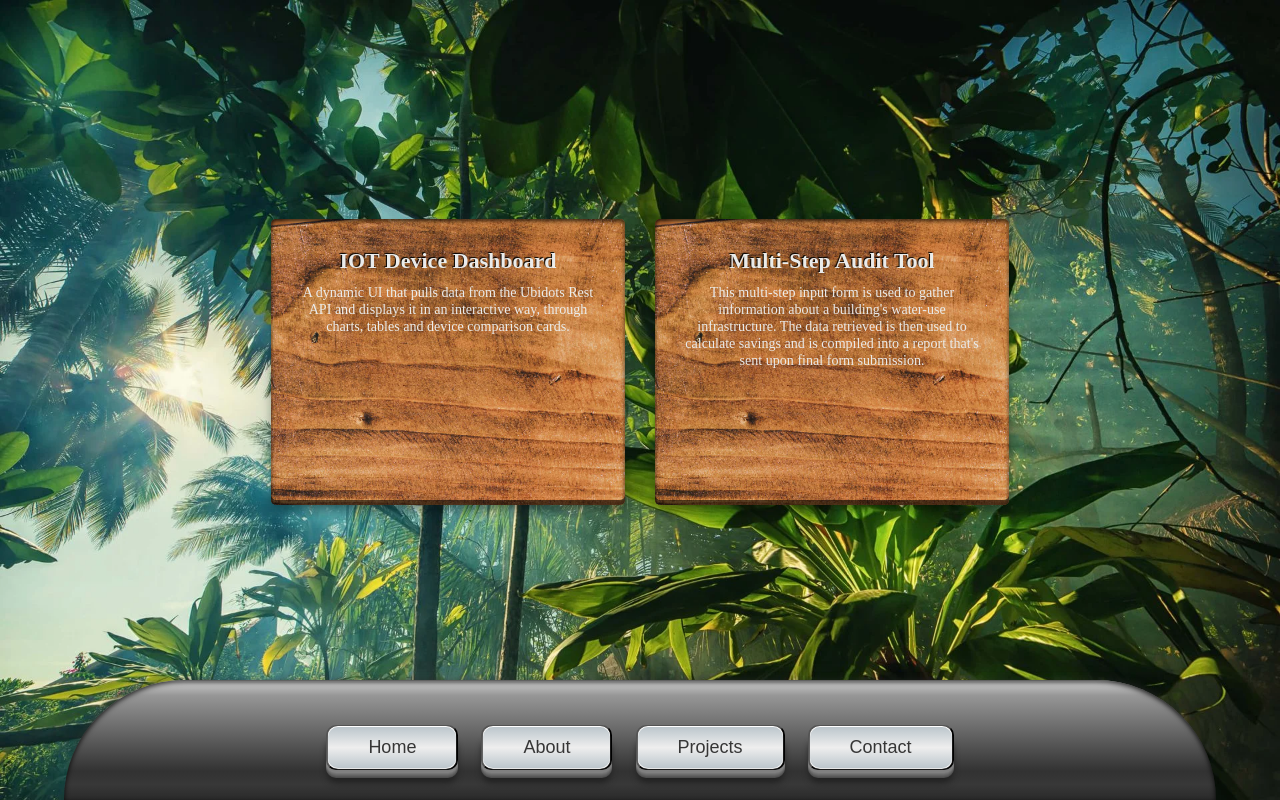
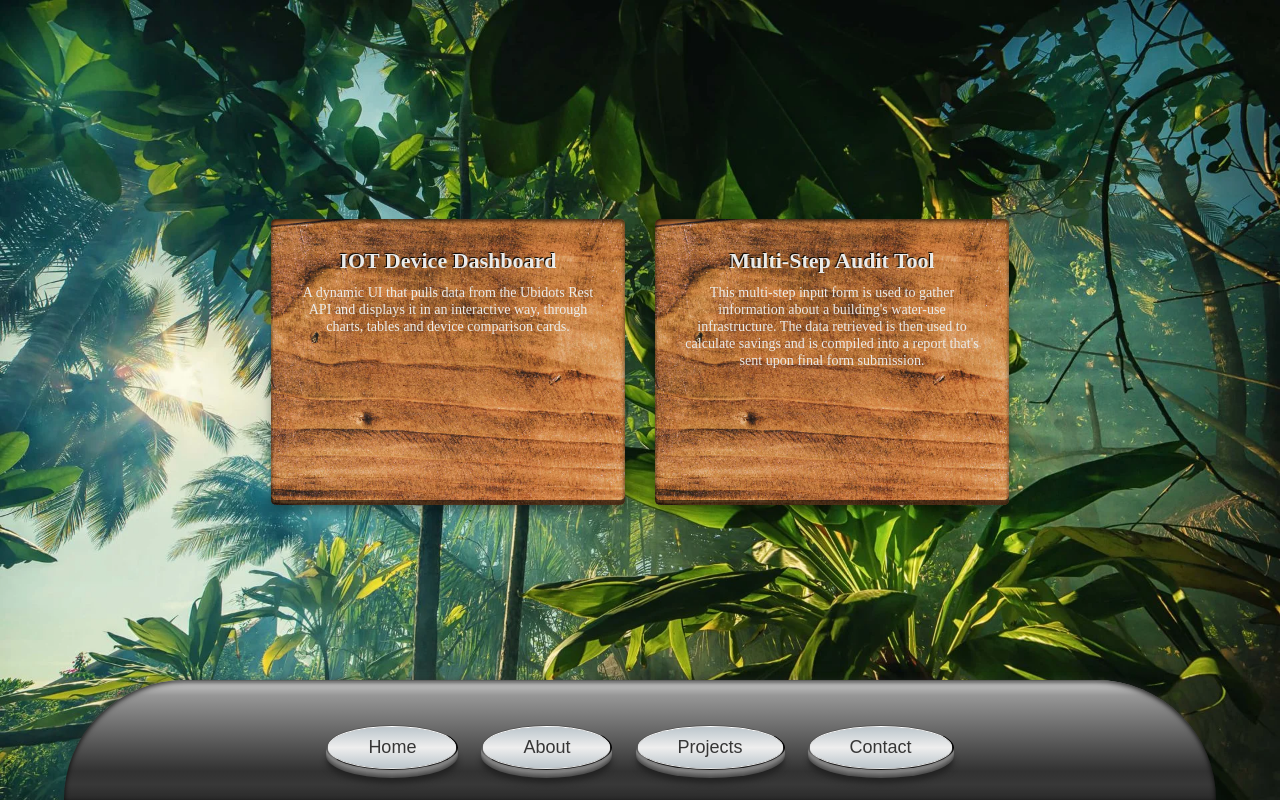
Before and after one commit to Liv4-code/planet-portfolio-site, a React (Create React App) app: page /projects in a window 1280 px wide. Built offline with nearby package versions, Linux system fonts and the light colour scheme; a web font is replaced by a local one.

Commit message:
Removed one project & made navigation buttons rounded

```diff
--- a/src/App.scss
+++ b/src/App.scss
@@ -14,7 +14,6 @@ $breakpoint-tablet: 769px;
 a {
     color: #363636;
     text-decoration: none;
-    // margin: 1%;
 }
 
 .navigation-container {
@@ -70,7 +69,7 @@ a {
     }
 
     .navigation__button {
-        border-radius: 10px;
+        border-radius: 50%;
         box-shadow: 0px 3px rgba(128, 128, 128, 1),
             0px 4px rgba(118, 118, 118, 1), 0px 5px rgba(108, 108, 108, 1),
             0px 6px rgba(98, 98, 98, 1), 0px 7px rgba(88, 88, 88, 1),
@@ -88,7 +87,7 @@ a {
     .navigation__button span {
         background: linear-gradient(to bottom, #bcc6cc, #eee, #bcc6cc);
         box-shadow: 0px -1px #fff, 0px 1px 1px #ffffff;
-        border-radius: 10px;
+        border-radius: 50%;
         display: inline-block;
         padding: 10px 40px 10px 40px;
         color: #363636;
--- a/src/Projects.js
+++ b/src/Projects.js
@@ -28,10 +28,10 @@ function Projects() {
                         rel="noreferrer"
                     >
                         <h3 className="card_project-title">
-                            Interior Design Website
+                            Lotus Interiors Website
                         </h3>
                         <p className="card_project-description">
-                            Another Project
+                            Using a mobile-first approach, this websitee is fully responsive and was built with SCSS using the BEM naming convention.
                         </p>
                     </a>
                 </div> */}
```
Also changed, not shown: src/Projects.css (+5 -3 lines), 1 other file (tests, documents, lock files or other folders).
